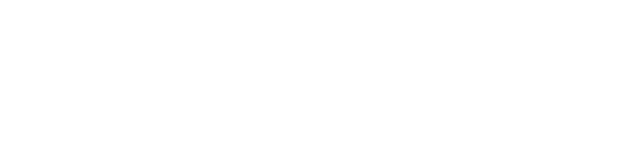
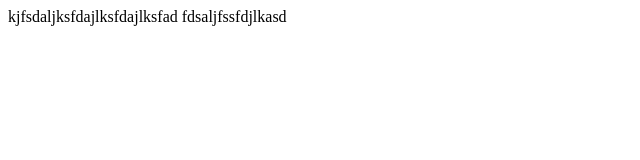
Before and after one commit to ThiagoArteweb/Teste, a plain HTML site: page index.html in a window 1280 px wide. Shown: the whole page, without its empty margins (0-640 px from the left). Drawn offline with Linux system fonts and the light colour scheme.

Commit message:
Nova inserção do design Thiago

```diff
--- a/index.html
+++ b/index.html
@@ -8,6 +8,6 @@
     <title>Document</title>
 </head>
 <body>
-
+    kjfsdaljksfdajlksfdajlksfad fdsaljfssfdjlkasd
 </body>
 </html>
```
